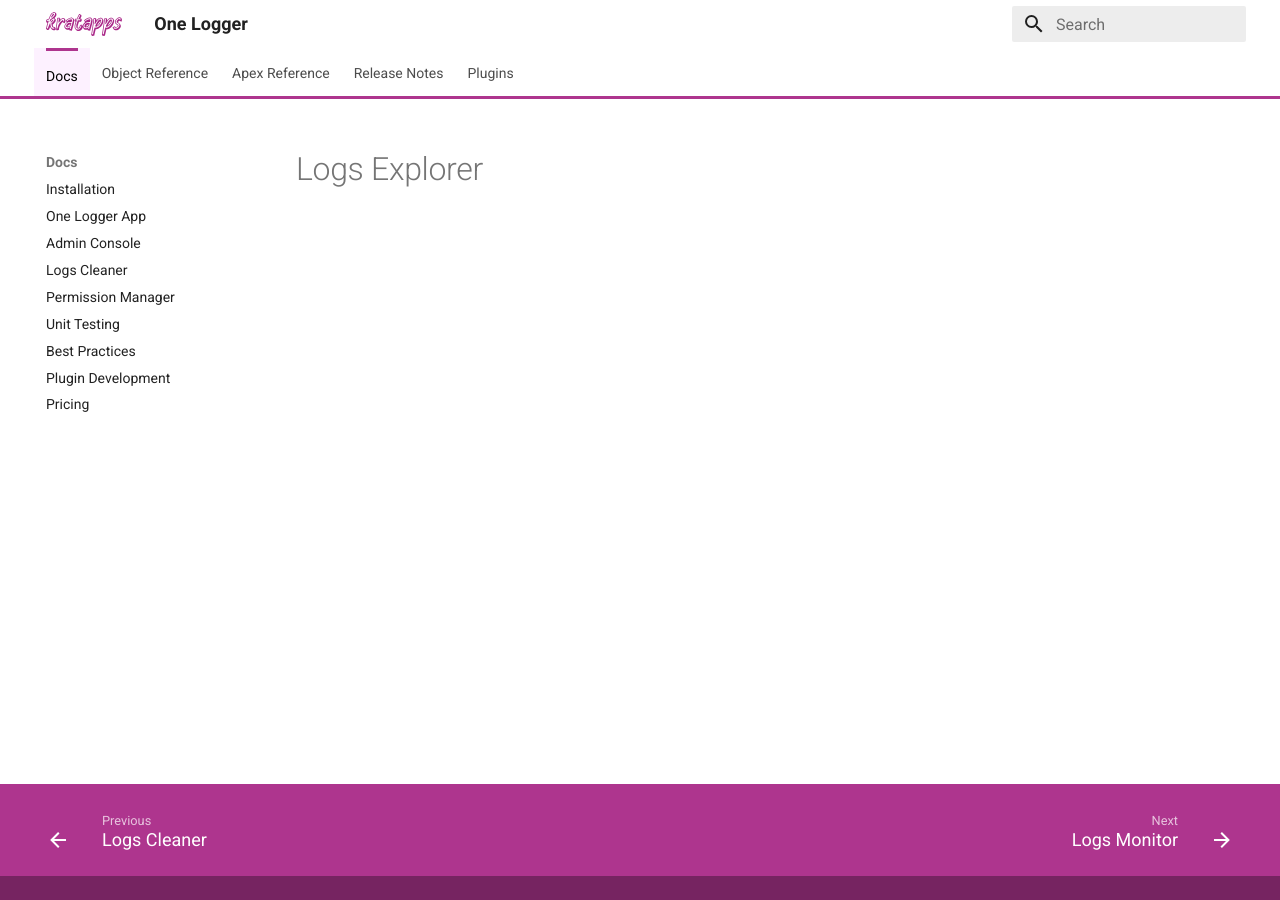
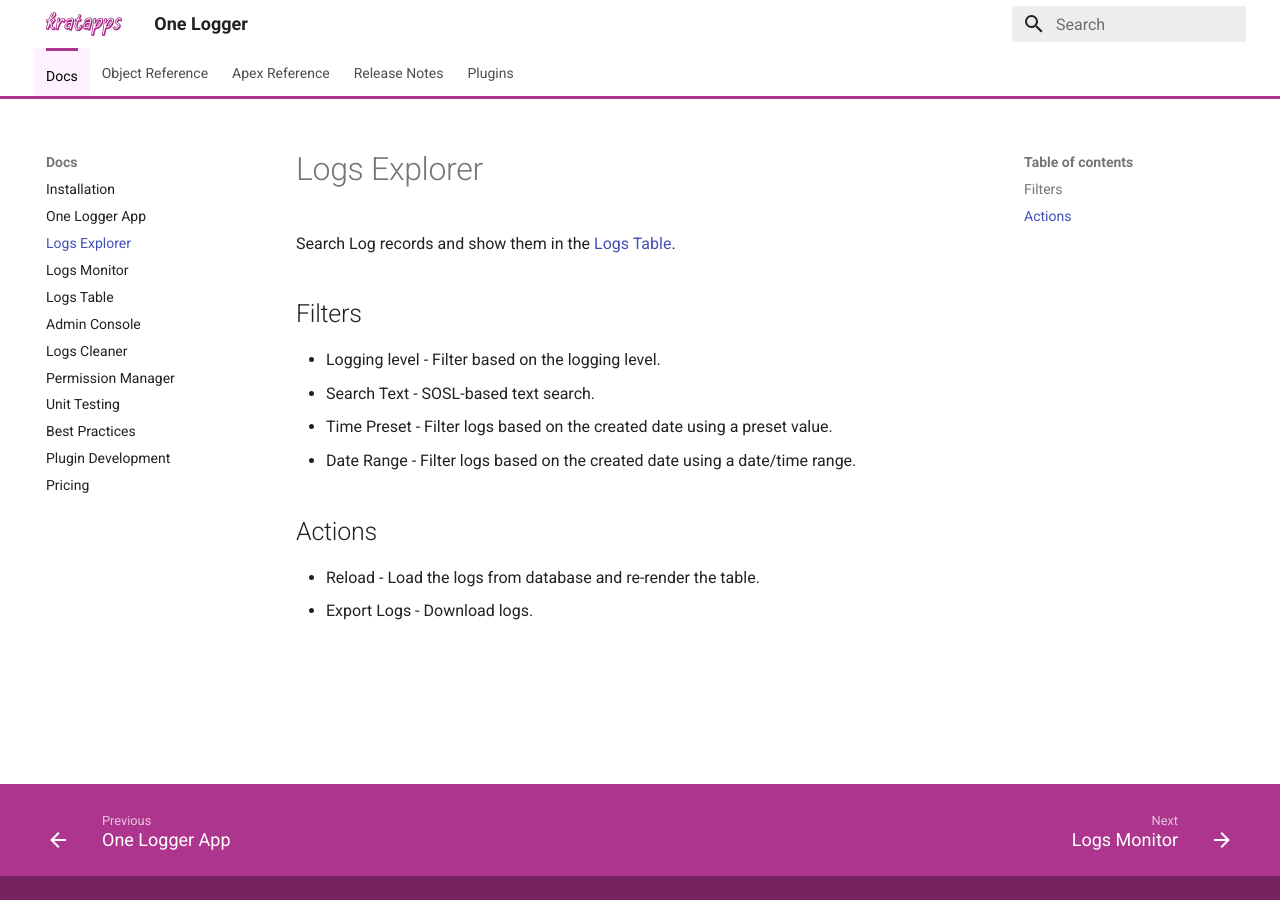
Before and after one commit to kratapps/one-logger-kratapps-com, an MkDocs documentation site: the page built from docs/docs/logs-explorer.md, in a window 1280 px wide. Built offline with MkDocs 1.6.1 and Material for MkDocs 9.7.7, drawn with Linux system fonts in a browser that asks for light colours.

Commit message:
Update docs.

```diff
--- a/docs/docs/logs-explorer.md
+++ b/docs/docs/logs-explorer.md
@@ -1 +1,15 @@
 # Logs Explorer
+
+Search Log records and show them in the [Logs Table](/docs/logs-table).
+
+## Filters
+
+-   Logging level - Filter based on the logging level.
+-   Search Text - SOSL-based text search.
+-   Time Preset - Filter logs based on the created date using a preset value.
+-   Date Range - Filter logs based on the created date using a date/time range.
+
+## Actions
+
+-   Reload - Load the logs from database and re-render the table.
+-   Export Logs - Download logs.
```
Also changed, not shown: docs/docs/best-practices.md (+2 -1 lines), docs/docs/export-logs.md (deleted, +0 -1 lines), docs/docs/logs-monitor.md (+12 -0 lines), docs/docs/logs-table.md (added, +12 -0 lines), docs/docs/one-logger-app.md (+1 -0 lines), docs/docs/.pages.
